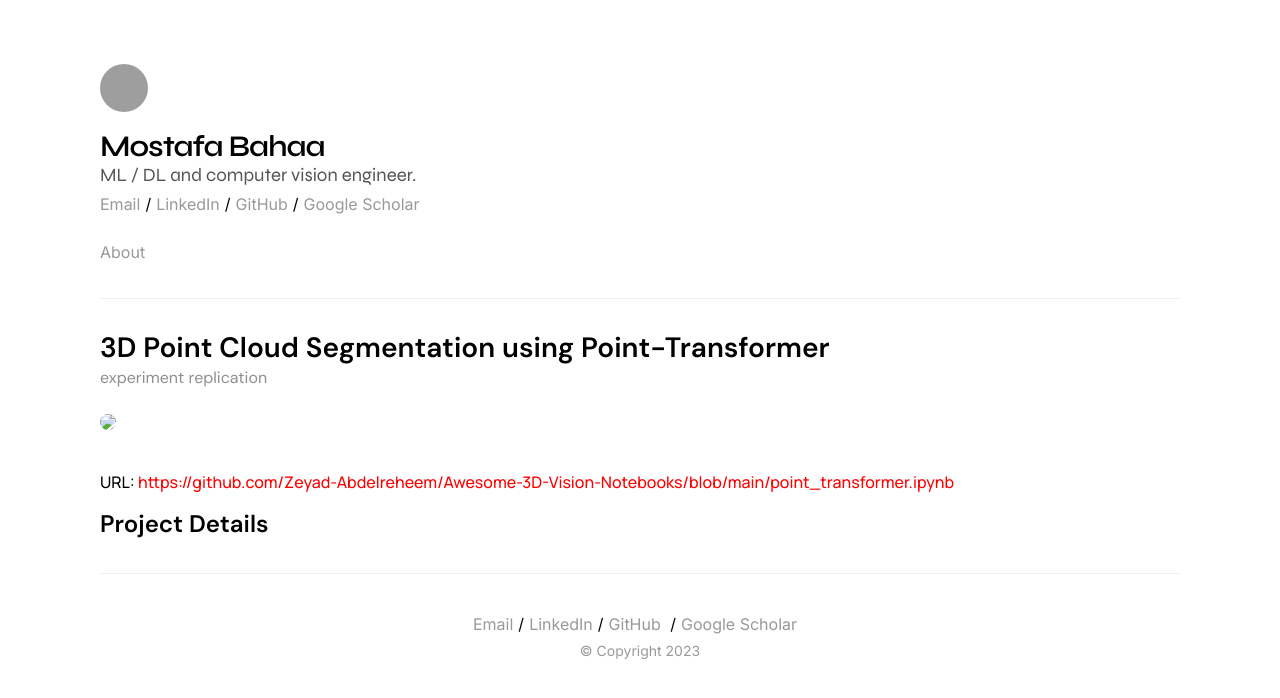
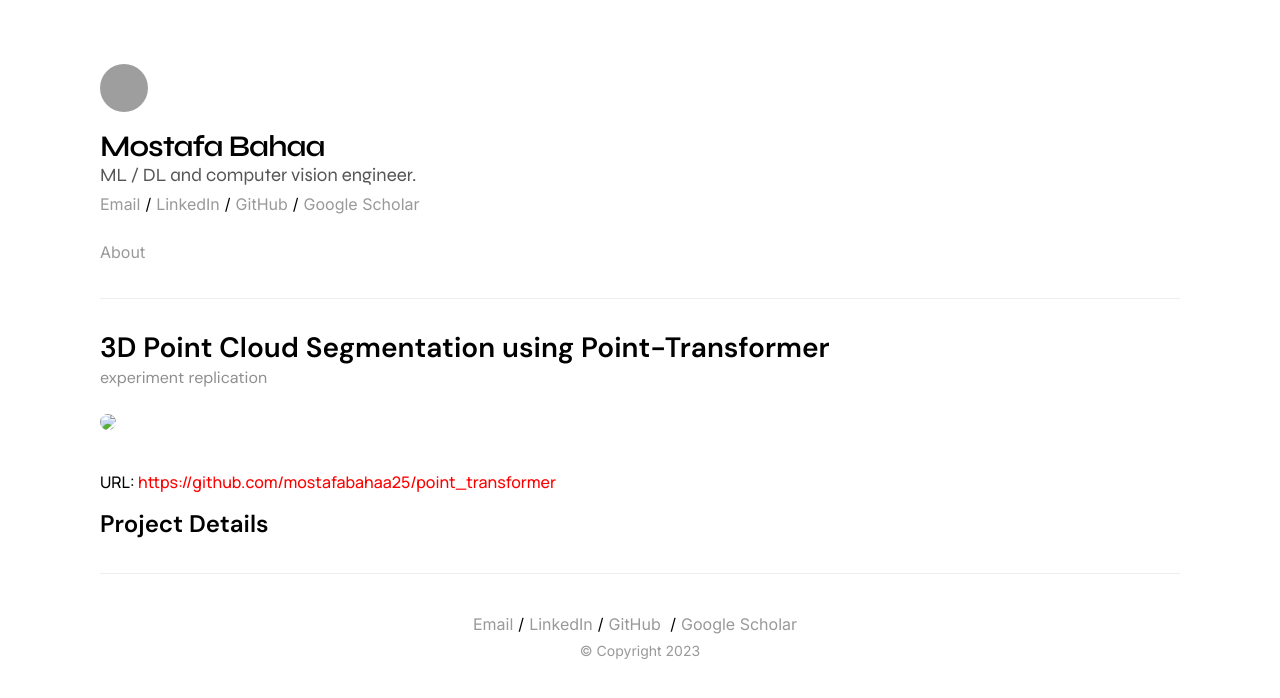
Before and after one commit to mostafabahaa25/mostafabahaa25.github.io, a Jekyll site: the page built from _projects/point-transformer-3d-segmentation.md, in a window 1280 px wide. Shown: the top 698 px of the page. Built offline with Jekyll 4.4.1, drawn with Linux system fonts in a browser that asks for light colours; some of the changed lines change nothing that is shown; grey boxes are pictures that could not be loaded.

Commit message:
Change project URL for Point Transformer 3D segmentation
Updated project URL to point to the new repository.

```diff
--- a/_projects/point-transformer-3d-segmentation.md
+++ b/_projects/point-transformer-3d-segmentation.md
@@ -2,7 +2,7 @@
 title: 3D Point Cloud Segmentation using Point-Transformer
 layout: project
 year: experiment replication
-project-url: https://github.com/Zeyad-Abdelreheem/Awesome-3D-Vision-Notebooks/blob/main/point_transformer.ipynb
+project-url: https://github.com/mostafabahaa25/point_transformer
 excerpt: Re-implemented the experiments done in this paper (https://arxiv.org/pdf/2012.09164). The authors used a new architecture called Point Transformer to classify each point in the point cloud set to a specific class (semantic segmentation). They used it for other tasks as classification and part segmentation but I was interested in the semantic segmentation task only.
 project-image: point_transformer_3d_seg.png
 tags: [Pytorch, 3D-vision]
```
